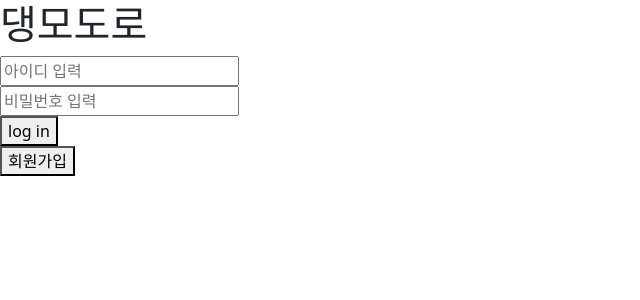
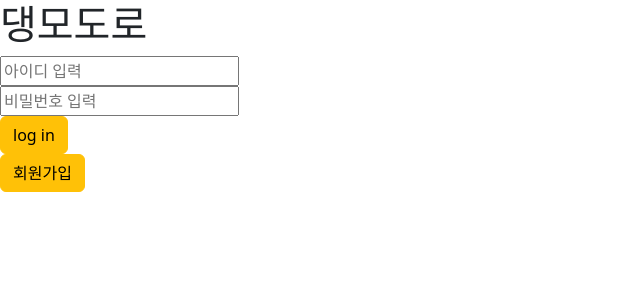
Before and after one commit to hae-min/oss-teamproject, a React (Create React App) app: page /login in a window 1280 px wide. Shown: the top 300 px of the page, without its empty margins (0-640 px from the left). Built offline with nearby package versions, Linux system fonts and the light colour scheme.

Commit message:
origin 수정

```diff
--- a/src/Join.js
+++ b/src/Join.js
@@ -105,11 +105,11 @@ function Join() {
 
                 <button
                     type="submit"
-                    className="join_button"
+                    className="btn btn-warning"
                     disabled={isLoading}
                 >
                     {isLoading ? '처리중...' : '회원가입하기'}
-                </button>
+                </button>{/*join_button*/}
             </form>
 
             {message && <p style={{ marginTop: '10px', color: message.includes('완료') ? 'green' : 'red' }}>{message}</p>}
--- a/src/Login.js
+++ b/src/Login.js
@@ -71,18 +71,18 @@ function Login(){
 
                 <button
                     type="submit"
-                    className="login_button"
+                    className="btn btn-warning"
                     disabled={loading}
-                >
+                >{/*login_button*/}
                     {loading ? '로그인 중...' : 'log in'}
                 </button>
             </form>
 
             <button
                 type="button"
-                className="login_join_button"
+                className="btn btn-warning"
                 onClick={handleSignupClick}
-            >
+            >{/*login_join_button*/}
                 회원가입
             </button>
         </div>
--- a/src/Profile.js
+++ b/src/Profile.js
@@ -156,7 +156,7 @@ function Profile() {
             value={nickname}
             onChange={(e) => setNickname(e.target.value)}
           />
-          <button type="submit" className="search_button" disabled={loading}>
+          <button type="submit" className="btn btn-warning" disabled={loading}>{/*search_button*/}
             {loading ? '검색 중...' : '검색'}
           </button>
         </div>
@@ -180,9 +180,9 @@ function Profile() {
                 />
                 <button
                   type='submit'
-                  className='profile_messege_button'
+                  className='btn btn-warning'
                   disabled={isSaving}
-                >
+                >{/*profile_messege_button*/}
                   {isSaving ? '저장 중...' : '저장'}
                 </button>
               </div>
```
